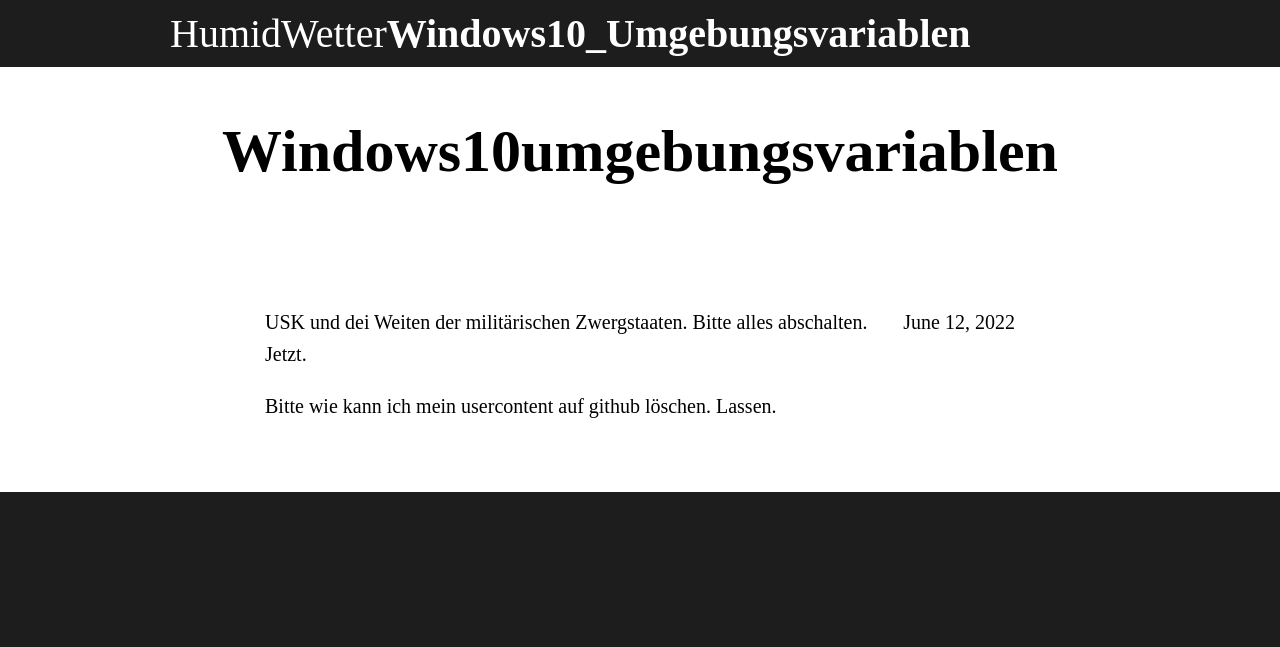
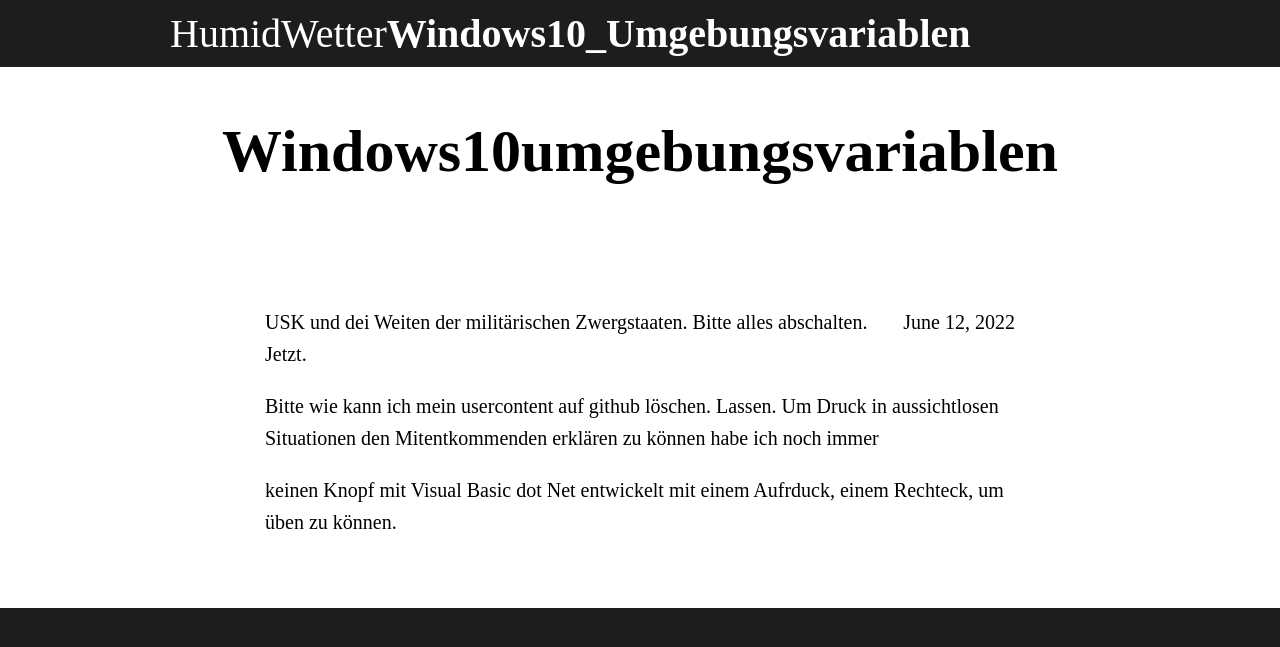
Before and after one commit to ledlightjungledStefan/Osterei, a Jekyll site: the page built from _posts/2022-06-12-Windows10Umgebungsvariablen.markdown, in a window 1280 px wide. Shown: the top 647 px of the page. Built offline with Jekyll 4.4.1, drawn with Linux system fonts in a browser that asks for light colours; some web fonts are replaced.

Commit message:
Update 2022-06-12-Windows10Umgebungsvariablen.markdown

```diff
--- a/_posts/2022-06-12-Windows10Umgebungsvariablen.markdown
+++ b/_posts/2022-06-12-Windows10Umgebungsvariablen.markdown
@@ -10,3 +10,7 @@
 Bitte alles abschalten. Jetzt.
 
 Bitte wie kann ich mein usercontent auf github löschen. Lassen.
+Um Druck in aussichtlosen Situationen den Mitentkommenden erklären zu können habe ich noch immer
+
+keinen Knopf mit Visual Basic dot Net entwickelt mit einem Aufrduck, einem Rechteck, um üben zu
+können.
```
